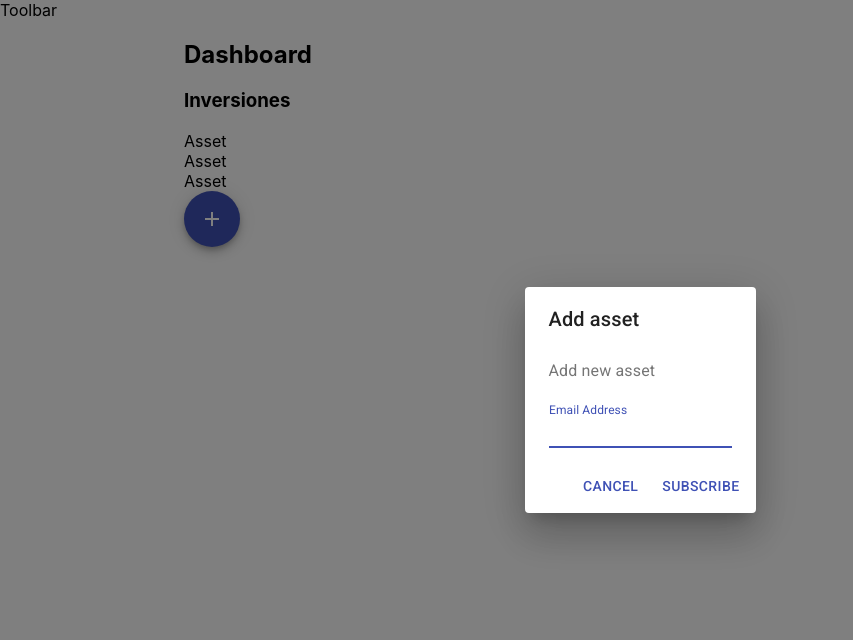
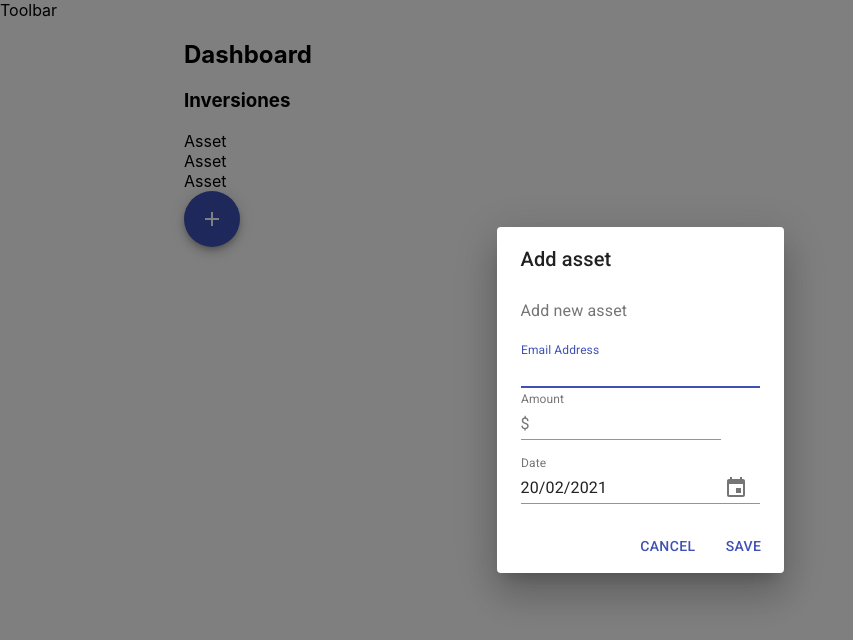
Before and after one commit to sebalr/my-portfolio, a React (Create React App) app: page / in a window 1280 px wide. Both pictures are taken after a click on the button "add". Shown: the top 640 px of the page, without its empty margins (0-853 px from the left). Built offline with nearby package versions, Linux system fonts and the light colour scheme.

Commit message:
Input and selector component on Dialog

```diff
--- a/src/components/Layout/Dashboard/AddInvestmentDialog/AddInvestmentDialog.tsx
+++ b/src/components/Layout/Dashboard/AddInvestmentDialog/AddInvestmentDialog.tsx
@@ -5,14 +5,39 @@ import DialogActions from '@material-ui/core/DialogActions';
 import DialogContent from '@material-ui/core/DialogContent';
 import DialogContentText from '@material-ui/core/DialogContentText';
 import DialogTitle from '@material-ui/core/DialogTitle';
+import AdornmentInput from 'components/UI/AdornmentInput/AdornmentInput';
+import DatePicker from 'components/UI/DatePicker/DatePicker';
+import { ChangeEvent, useState } from 'react';
 
-export interface IDialogProps {
+interface IDialogProps {
   open: boolean;
   close: () => void
 }
 
+interface IAddDialogState {
+  amount?: number,
+  date: Date,
+  asset: any
+}
+
 const AddInvestmentDialog = (props: IDialogProps) => {
+  const [state, setstate] = useState<IAddDialogState>({
+    date: new Date(),
+    asset: null,
+  });
+
   const { open, close } = props;
+  const { amount, date, asset } = state;
+
+  const amountChangeHandler = ($event: ChangeEvent<HTMLInputElement>) => {
+    setstate({ ...state, amount: $event.target.valueAsNumber });
+  };
+
+  const dateChangeHandler = (newDate: Date | null) => {
+    if (newDate) {
+      setstate({ ...state, date: newDate });
+    }
+  };
   return (
     <Dialog open={open} onClose={close} aria-labelledby="form-dialog-title">
       <DialogTitle>Add asset</DialogTitle>
@@ -28,13 +53,23 @@ const AddInvestmentDialog = (props: IDialogProps) => {
           type="email"
           fullWidth
         />
+        <div>
+          <AdornmentInput
+            type="number"
+            label="Amount"
+            adornment="$"
+            value={amount}
+            change={amountChangeHandler}
+          />
+          <DatePicker label="Date" value={date} change={dateChangeHandler} />
+        </div>
       </DialogContent>
       <DialogActions>
         <Button onClick={close} color="primary">
           Cancel
         </Button>
         <Button onClick={close} color="primary">
-          Subscribe
+          Save
         </Button>
       </DialogActions>
     </Dialog>
--- a/src/components/Layout/Dashboard/Dashboard.tsx
+++ b/src/components/Layout/Dashboard/Dashboard.tsx
@@ -7,9 +7,7 @@ class Dashboard extends Component<IDashboardState, IDashboardState> {
 
   constructor(props: IDashboardState) {
     super(props);
-    this.state = {
-      investments: [],
-    };
+    this.state = { investments: [] };
   }
 
   componentDidMount() {
--- /dev/null
+++ b/src/components/UI/AdornmentInput/AdornmentInput.tsx
@@ -0,0 +1,32 @@
+import { ChangeEvent, ReactNode } from 'react';
+import InputAdornment from '@material-ui/core/InputAdornment';
+import FormControl from '@material-ui/core/FormControl';
+import Input from '@material-ui/core/Input';
+import InputLabel from '@material-ui/core/InputLabel';
+
+export interface IAdornmentInputProps {
+  label: string;
+  type: string;
+  value?: string | number;
+  adornment: string | ReactNode
+  /* eslint-disable-next-line */
+  change: (event: ChangeEvent<HTMLInputElement>) => void
+}
+
+const AdornmentInput = (props: IAdornmentInputProps) => {
+  const { type, label, value, adornment, change: handleChange } = props;
+  return (
+    <FormControl>
+      <InputLabel htmlFor="asset-amount">{label}</InputLabel>
+      <Input
+        type={type}
+        id="asset-amount"
+        value={value}
+        onChange={handleChange}
+        startAdornment={<InputAdornment position="start">{adornment}</InputAdornment>}
+      />
+    </FormControl>
+  );
+};
+
+export default AdornmentInput;
--- a/src/database/database.ts
+++ b/src/database/database.ts
@@ -7,9 +7,7 @@ class InvestmentsDatabase extends Dexie {
 
   constructor(databaseName: string) {
     super(databaseName);
-    this.version(1).stores({
-      investments: '++id,date',
-    });
+    this.version(1).stores({ investments: '++id,date' });
     this.investments = this.table('investments');
   }
 
```
Also changed, not shown: src/components/Layout/Layout.tsx (+6 -1 lines), .eslintrc.json, src/components/UI/Selector/Selector.tsx (renamed from src/components/Layout/UI/Selector/Selector.tsx).
